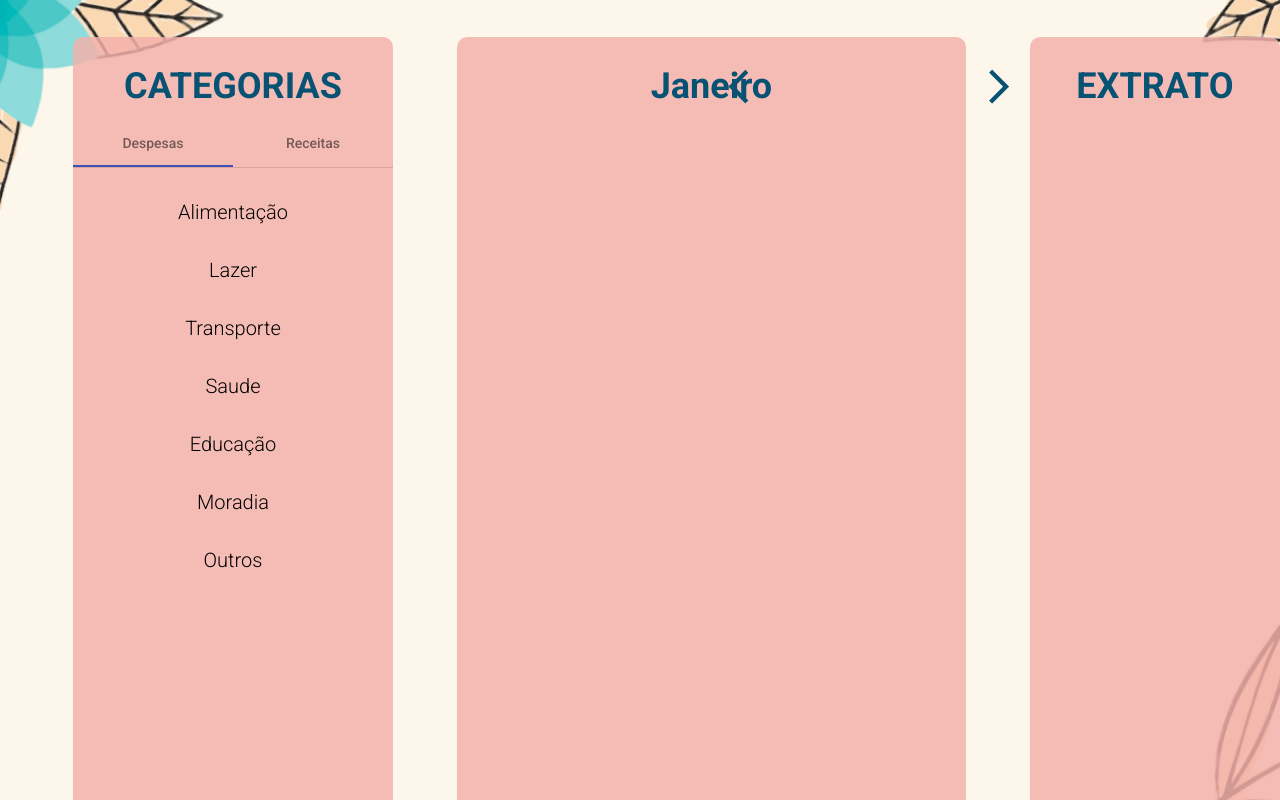
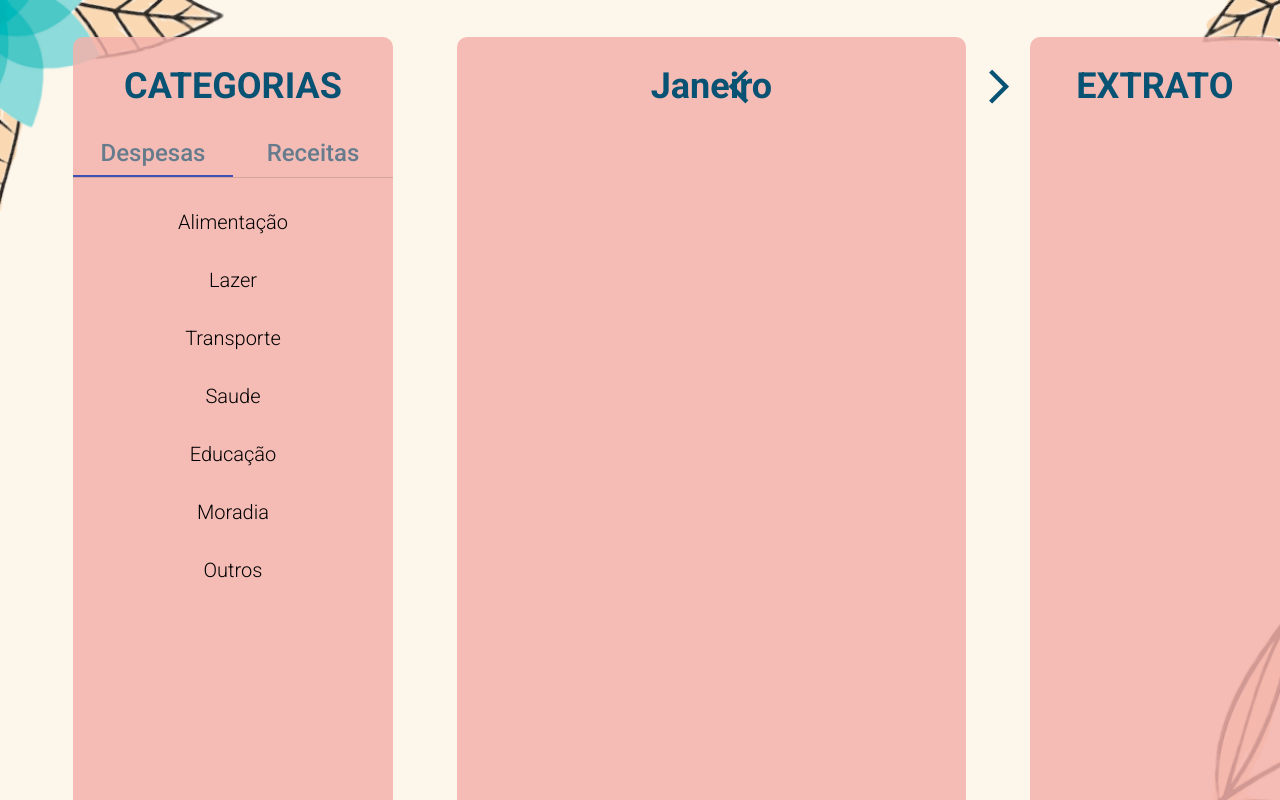
Before and after one commit to kampuzzle/ForYou, an Angular app in the folder ForYou/: page /home in a window 1280 px wide. Shown: the top 800 px of the page. Built offline with nearby package versions, Linux system fonts and the light colour scheme.

Commit message:
mat tab magicamente funcionando

```diff
--- a/ForYou/src/app/views/home/home.component.html
+++ b/ForYou/src/app/views/home/home.component.html
@@ -6,12 +6,12 @@
     <div class="box">
         <p>CATEGORIAS</p>
         <mat-tab-group mat-align-tabs="center" class="tab" style="min-width: 0; width: 100%">
-            <mat-tab label="Despesas">
+            <mat-tab class="label" label="Despesas">
                 <div class="content" *ngFor="let despesa of despesas">{{ despesa }}</div>
             </mat-tab>
 
-            <mat-tab label="Receitas">
-
+            <mat-tab class="label" label="Receitas">
+                <div class="content" *ngFor="let receita of receitas">{{ receita }}</div>
             </mat-tab>
         </mat-tab-group>
 
--- a/ForYou/src/app/views/home/home.component.scss
+++ b/ForYou/src/app/views/home/home.component.scss
@@ -65,3 +65,9 @@ mat-tab-group {
     margin-top: 30px;
     text-align: center;
 }
+
+::ng-deep .mat-tab-list .mat-tab-label {
+    color: #085273;
+    margin-top: 10px;
+    font: normal 500 24px/19px Roboto;
+}
--- a/ForYou/src/app/views/home/home.component.ts
+++ b/ForYou/src/app/views/home/home.component.ts
@@ -11,6 +11,7 @@ export class HomeComponent implements OnInit {
   monthList = ['Janeiro', 'Fevereiro', 'Março', 'Abril', 'Maio', 'Junho', 'Julho', 'Agosto', 'Setembro', 'Outubro', 'Novembro', 'Dezembro'];
 
   despesas = ['Alimentação ', 'Lazer', 'Transporte', 'Saude', 'Educação', 'Moradia', 'Outros'];
+  receitas = ['Salário', 'Bolsa', 'Mesada'];
 
   constructor() { }
 
```
Also changed, not shown: ForYou/package.json (line endings or trailing spaces).
